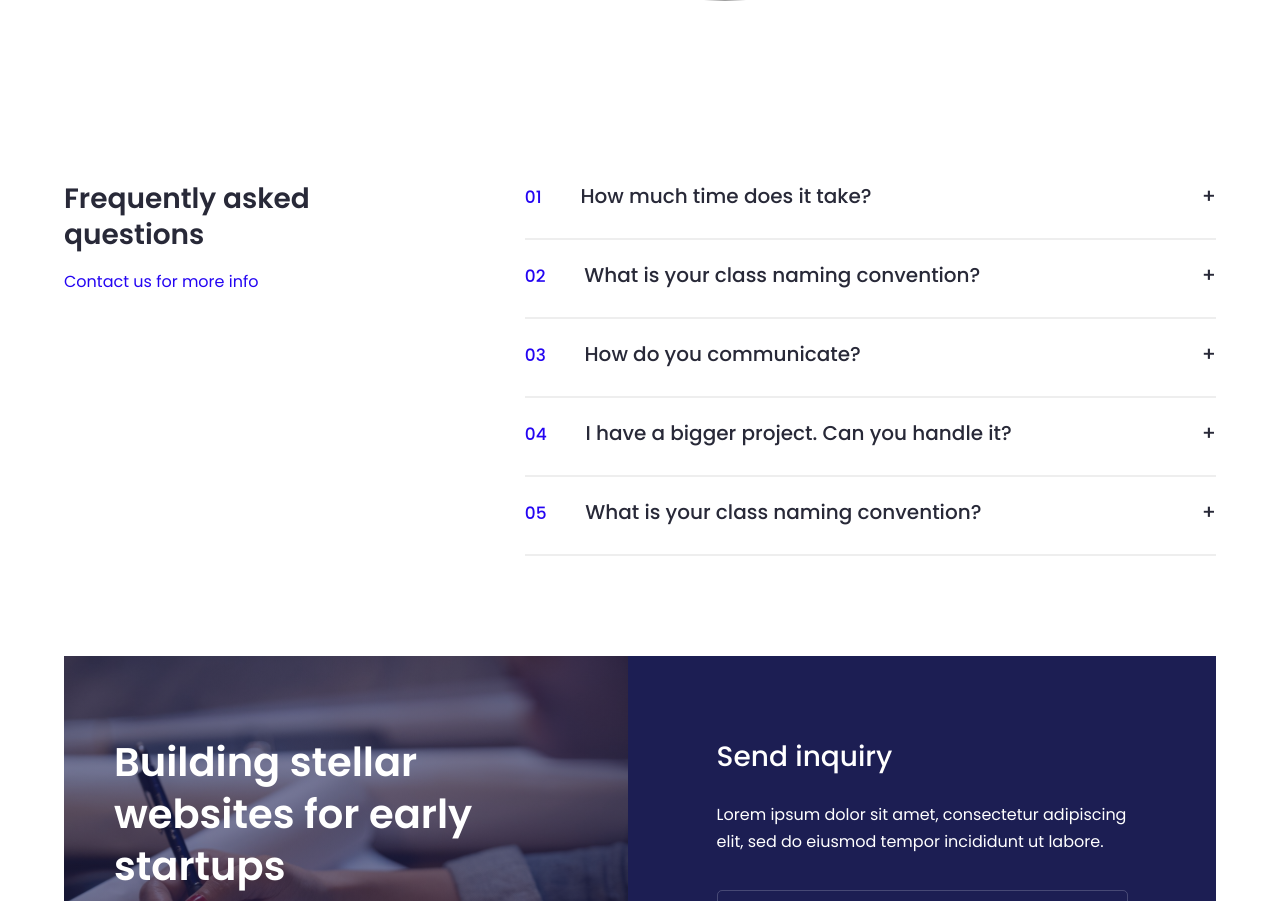
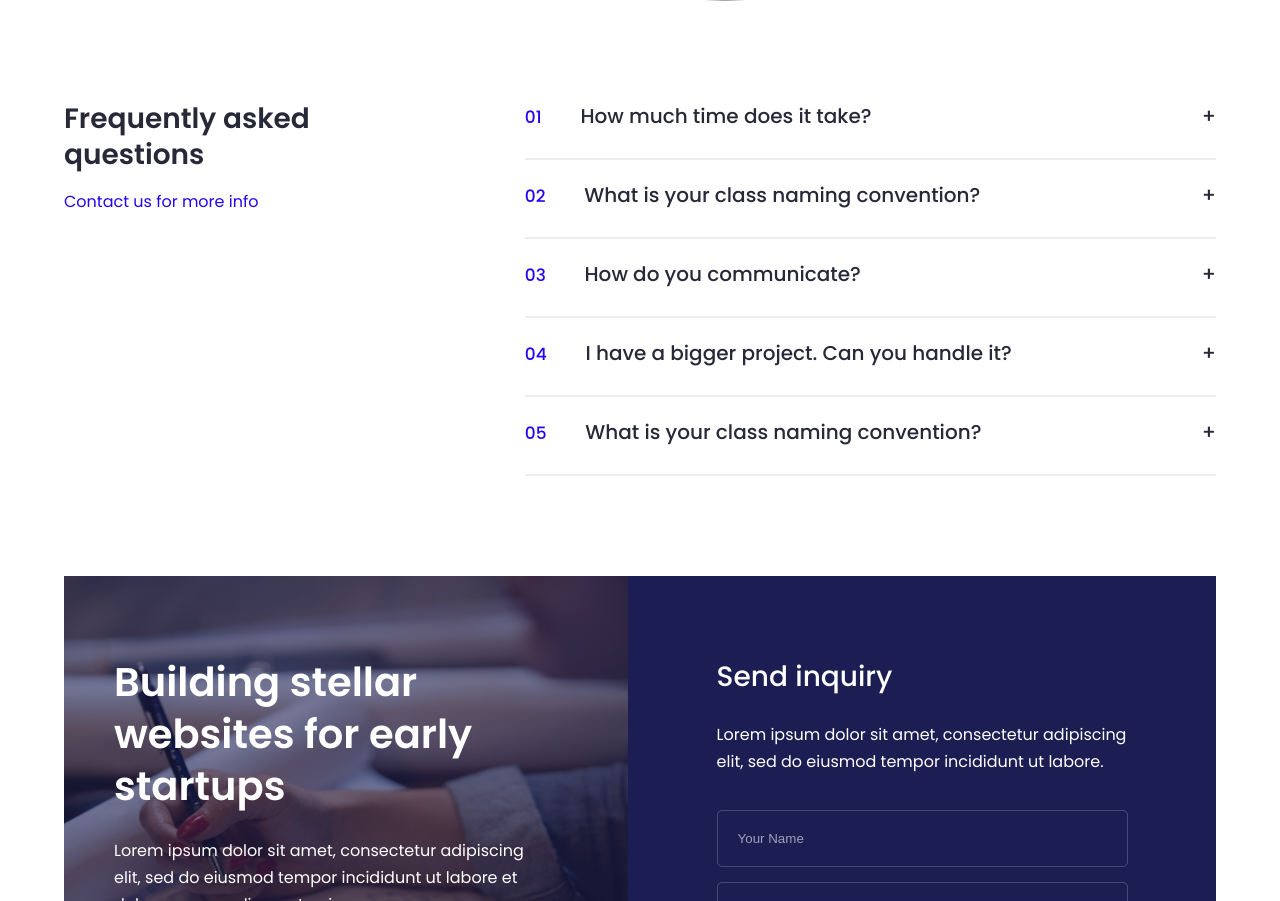
Before and after one commit to Meldy2503/Windec, a React (Create React App) app: page / in a window 1280 px wide. Shown: the part 3583-4484 px from the top of the page. Built offline with nearby package versions, Linux system fonts and the light colour scheme; grey boxes are pictures that could not be loaded.

Commit message:
add mediaquery to FAQ & reviews

```diff
--- a/src/components/HomePage/FAQ/Styled.js
+++ b/src/components/HomePage/FAQ/Styled.js
@@ -1,9 +1,27 @@
 import styled from "styled-components";
+
+export const Contents = styled.div`
+     max-width: 120rem;
+     width: 90%;
+     margin: 0 auto;
+     display: flex;
+     flex-direction: row;
+     justify-content: space-between;
+     padding-bottom: 10rem;
+
+     @media screen and (max-width: ${({theme}) => theme.mediaQuery.mobile}) {
+      flex-direction: column;
+      }
+`;
 
 export const LeftContent = styled.div`
        width: 30%;
        display: flex;
        flex-direction: column;
+
+       @media screen and (max-width: ${({theme}) => theme.mediaQuery.mobile}) {
+        width: 100%;
+      }
 
        h3 {
            font-size: 2.8rem;
@@ -15,12 +33,20 @@ export const LeftContent = styled.div`
        a {
            color: ${({theme}) => theme.colors.primary3};
            text-decoration: none;
-       }
+
+       @media screen and (max-width: ${({theme}) => theme.mediaQuery.mobile}) {
+          margin-top: -1rem;
+          margin-bottom: 5rem;
+      }}
 `;
 
 export const RightContent = styled.div`
       width: 60%;
       margin-top: -2rem;
+
+      @media screen and (max-width: ${({theme}) => theme.mediaQuery.mobile}) {
+        width: 100%;
+      }
       `;
 
 export const Texts = styled.div`
@@ -32,6 +58,10 @@ export const Texts = styled.div`
       span  {
           display: flex;
           width: 80%;
+
+          @media screen and (max-width: ${({theme}) => theme.mediaQuery.mobile}) {
+           width: 85%;
+      }
 
         h5 {
             color: ${({theme}) => theme.colors.primary3};
@@ -61,5 +91,4 @@ export const Texts = styled.div`
             font-weight: 500;
             cursor: pointer;
         }
-
 `;
--- a/src/components/HomePage/FAQ/index.js
+++ b/src/components/HomePage/FAQ/index.js
@@ -1,6 +1,6 @@
 import React from 'react';
-import { MainContainer, ContentContainer } from "../../reusableComponents/ContainerStyled";
-import { LeftContent, RightContent, Texts } from '../FAQ/Styled';
+import { MainContainer } from "../../reusableComponents/ContainerStyled";
+import { Contents, LeftContent, RightContent, Texts } from '../FAQ/Styled';
 import data from "./Data"
 
 
@@ -14,7 +14,7 @@ function FAQ() {
 
     return (
         <MainContainer bgco= "#FFF">
-            <ContentContainer pt= "8rem">
+            <Contents>
                 <LeftContent>
                     <h3>Frequently asked questions</h3>
                     <a href="#">Contact us for more info</a>
@@ -34,7 +34,7 @@ function FAQ() {
                       </Texts>
                        )})}
                 </RightContent>
-            </ContentContainer>
+            </Contents>
         </MainContainer>
 
         )
--- a/src/components/HomePage/reviews/Styled.js
+++ b/src/components/HomePage/reviews/Styled.js
@@ -1,15 +1,40 @@
 import styled from "styled-components";
+
+export const Contents = styled.div`
+     max-width: 120rem;
+     width: 90%;
+     margin: 0 auto;
+     display: flex;
+     flex-direction: row;
+     justify-content: space-between;
+     padding: 10rem 0;
+
+     @media screen and (max-width: ${({theme}) => theme.mediaQuery.mobile}) {
+      flex-direction: column;
+      }
+`;
 
 export const LeftContent = styled.div`
        width: 30%;
        display: flex;
        flex-direction: column;
 
+       @media screen and (max-width: ${({theme}) => theme.mediaQuery.mobile}) {
+        width: 100%;
+      }
+
        h3 {
            font-size: 2.8rem;
            font-weight: 600;
            line-height: 1.3;
            margin-bottom: 1.5rem;
+       }
+
+       p {
+        @media screen and (max-width: ${({theme}) => theme.mediaQuery.mobile}) {
+        margin-bottom: 5rem;
+        margin-top: -.8rem;
+      }
        }
 `;
 
@@ -18,6 +43,10 @@ export const RightContent = styled.div`
       display: flex;
       flex-direction: column;
       justify-content: space-between;
+
+      @media screen and (max-width: ${({theme}) => theme.mediaQuery.mobile}) {
+        width: 100%;
+      }
 
       h5 {
         font-size: 2.4rem;
@@ -31,6 +60,10 @@ export const Customers = styled.div`
      display: flex;
      align-items: center;
      margin-top: 3rem;
+
+     @media screen and (max-width: ${({theme}) => theme.mediaQuery.mobile}) {
+        margin-top: 1rem;
+      }
 
      img {
          border-radius: 50%;
--- a/src/components/HomePage/reviews/index.js
+++ b/src/components/HomePage/reviews/index.js
@@ -1,13 +1,13 @@
 import React from 'react';
-import { MainContainer, ContentContainer } from "../../reusableComponents/ContainerStyled";
-import { LeftContent, RightContent, Customers } from '../reviews/Styled';
+import { MainContainer } from "../../reusableComponents/ContainerStyled";
+import { Contents, LeftContent, RightContent, Customers } from '../reviews/Styled';
 import img5 from "../../images/img5.svg";
 
 
 function Reviews() {
     return (
         <MainContainer bgco= "#FFF">
-            <ContentContainer>
+            <Contents>
                 <LeftContent>
                     <h3>What our clients say about us</h3>
                     <p>Lorem ipsum dolor sit amet, consectetur adipiscing elit sed.</p>
@@ -23,7 +23,7 @@ function Reviews() {
                         </div>
                     </Customers>
                 </RightContent>
-            </ContentContainer>
+            </Contents>
         </MainContainer>
         )
 
```
